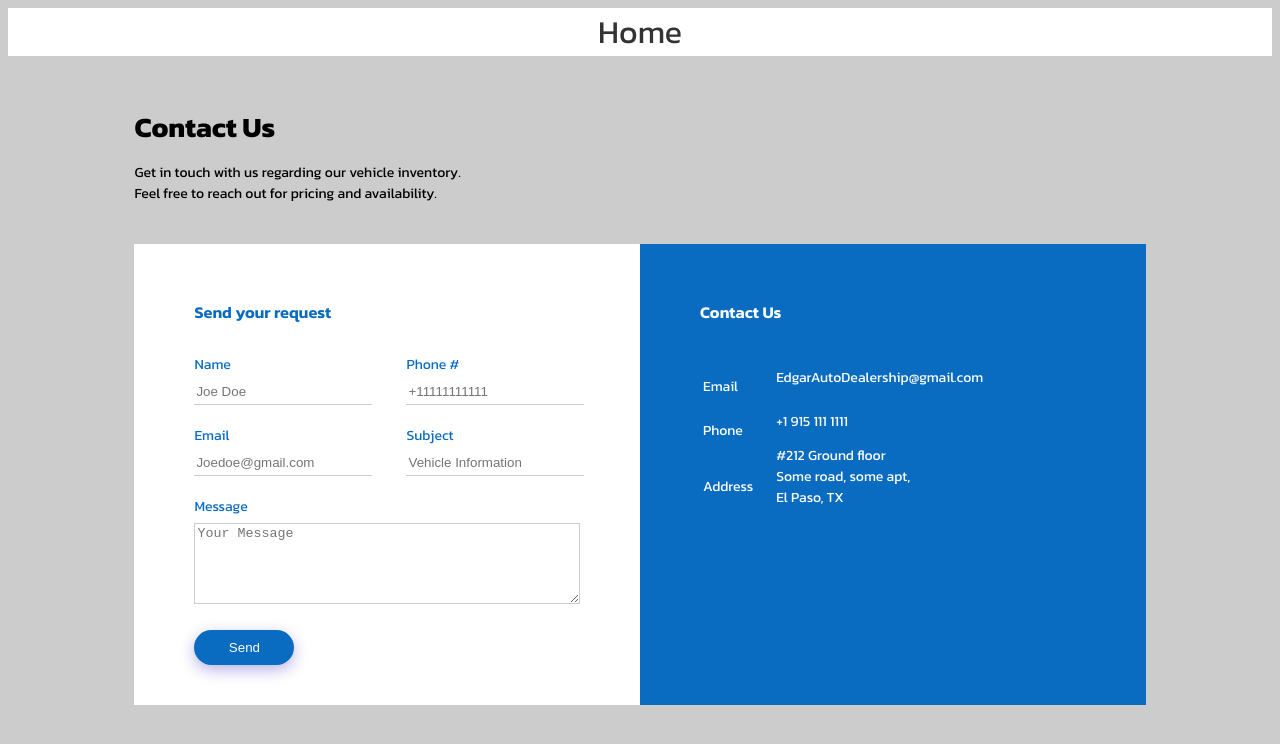
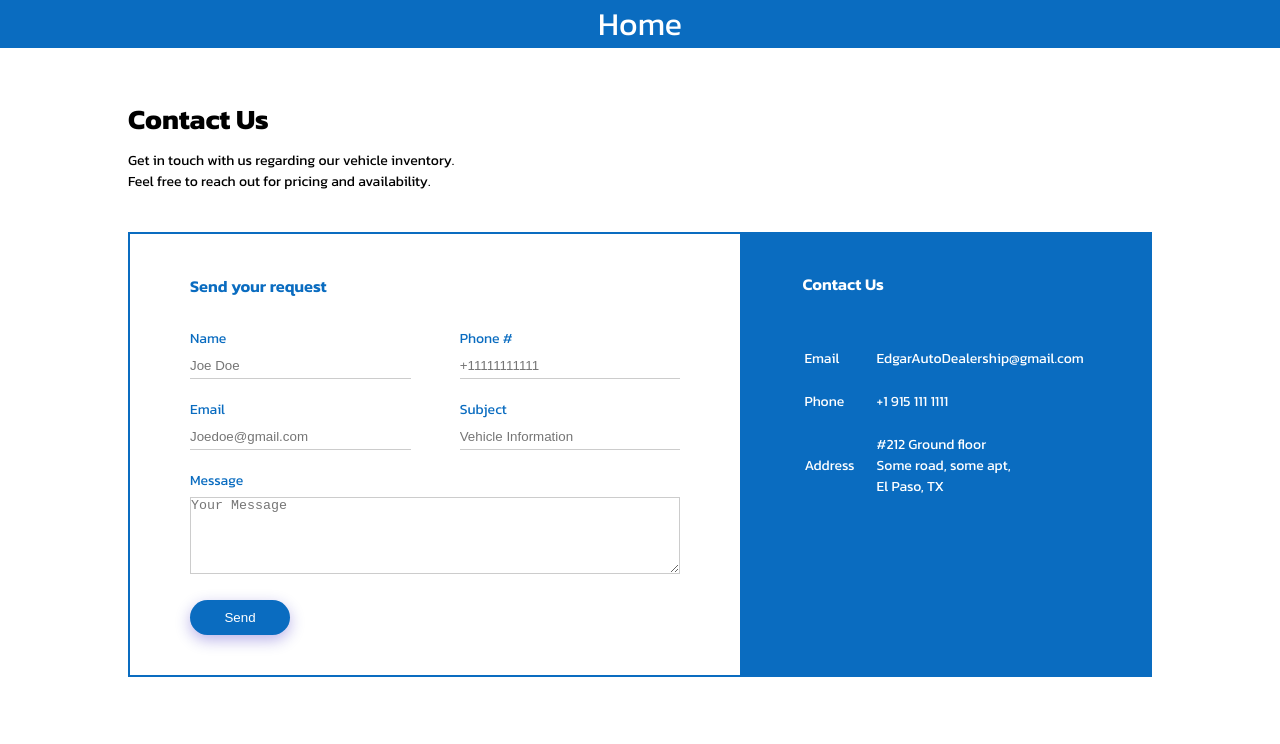
Before and after one commit to edgarrivero33/Dealership, a website: page contactUs.html in a window 1280 px wide. Drawn offline with Linux system fonts and the light colour scheme.

Commit message:
Added more visual UI changes

```diff
--- a/contactUs.css
+++ b/contactUs.css
@@ -1,106 +1,128 @@
-*{
-    margin: 10;
-    padding: 10;
+* {
+    margin: 0;
+    padding: 0;
+    box-sizing: border-box;
 }
-body{
+
+body {
     background: #55ffe5;
     font-size: 14px;
     font-family: "Kanit", sans-serif;
-    background-color: #ccc;
+    background-color: #fff;
 }
-.container{
+
+.container {
     width: 80%;
     margin: 50px auto;
 }
-.contactBox{
+
+.contactBox {
     background: #fff;
     display: flex;
 }
-.contact-left{
+
+.contact-left {
     flex-basis: 60%;
     padding: 40px 60px;
+    border: 2px solid #0A6CC0;
+
 }
-.contact-right{
-    flex-basis: 60%;
+
+.contact-right {
+    flex-basis: 40%;
     padding: 40px 60px;
     background: #0A6CC0;
 }
-h1{
+
+h1 {
     margin-bottom: 10px;
 }
-p{
+
+p {
     margin-bottom: 40px;
 }
-.input-row{
+
+.input-row {
     display: flex;
     justify-content: space-between;
     margin-bottom: 20px;
 }
-.input-row .input-group{
+
+.input-row .input-group {
     flex-basis: 45%;
 }
-input{
-    width:100%;
+
+input {
+    width: 100%;
     border: none;
     border-bottom: 1px solid #ccc;
     outline: none;
     padding-bottom: 5px;
 }
-textarea{
+
+textarea {
     width: 100%;
     border: 1px solid #ccc;
     outline: none;
     padding: none;
     box-sizing: border-box;
 }
-label{
+
+label {
     margin-bottom: 6px;
     display: block;
     color: #0A6CC0;
 }
-button{
+
+button {
     background: #0A6CC0;
     width: 100px;
     border: none;
     outline: none;
     color: #fff;
-    height:35px;
+    height: 35px;
     border-radius: 30px;
     margin-top: 20px;
     box-shadow: 0px 5px 15px 0px rgba(28,0,181,0.3);
 }
-.contact-left h3{
-    color:#0A6CC0;
+
+.contact-left h3 {
+    color: #0A6CC0;
     font-weight: 600;
     margin-bottom: 30px;
 }
-.contact-right h3{
+
+.contact-right h3 {
     font-weight: 600;
     margin-bottom: 30px;
     color: #fff;
 }
-tr td:first-child{
+
+tr td:first-child {
     padding-right: 20px;
     color: #fff;
 }
-tr td:first-child{
+
+tr td {
     padding-top: 20px;
     color: #fff;
 }
-table{
+
+table {
     color: #fff;
 }
+
 nav {
     text-align: center;
     margin-bottom: 20px;
     font-size: xx-large;
-    background-color: #fff;
+    background-color: #0A6CC0;
 }
 
 nav a {
     margin: 0 15px;
     text-decoration: none;
-    color: #333;
+    color: #fff;
 }
 
 nav a:hover {
```
Also changed, not shown: camry.html (+3 -3 lines). Lines whose indentation alone changed are shown as unchanged.
